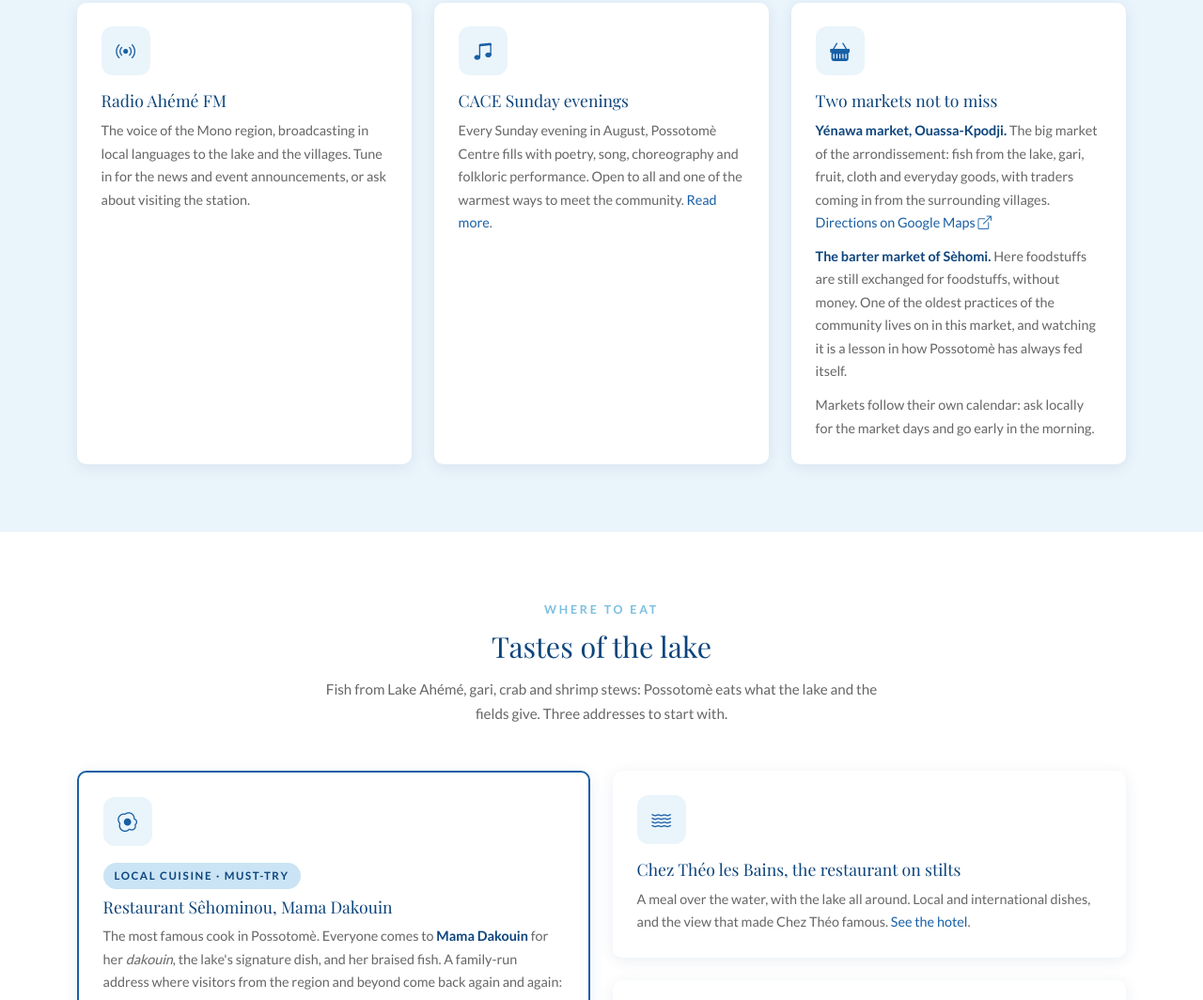
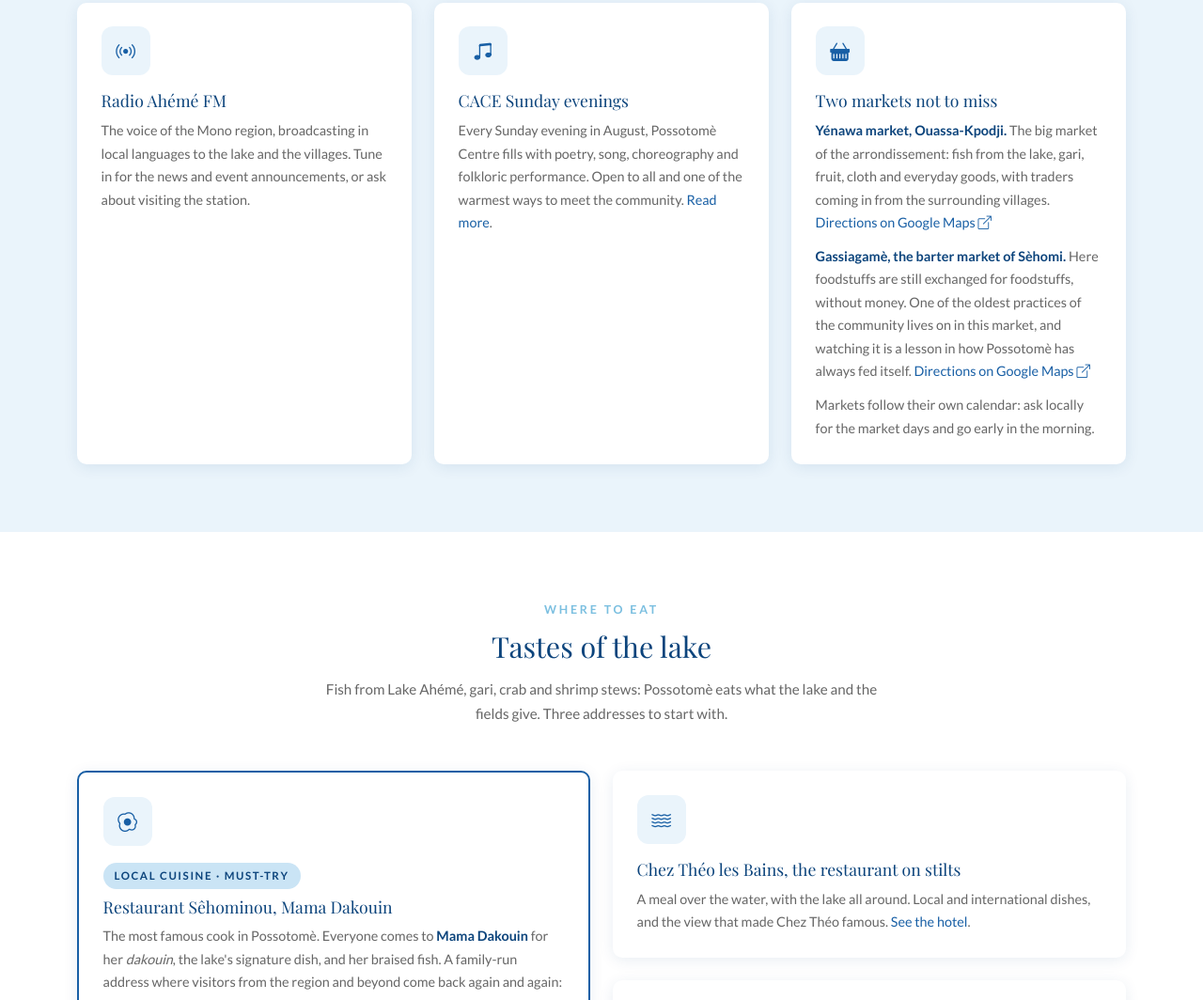
Before and after one commit to doke-star/visitpossotome.com, a plain HTML site: page visit.html in a window 1280 px wide. Shown: the part 4543-5607 px from the top of the page at 94% size. Drawn offline with nearby package versions, Linux system fonts and the light colour scheme.

Commit message:
Visit page: name the Sèhomi barter market (Gassiagamè) and link its map
The barter market of Sèhomi is called Gassiagamè. Add the name and a
"Directions on Google Maps" link, matching the Yénawa market entry.

Co-Authored-By: Claude Fable 5.2 <noreply@anthropic.com>

```diff
--- a/visit.html
+++ b/visit.html
@@ -585,10 +585,14 @@
               </a>
             </p>
             <p>
-              <strong>The barter market of Sèhomi.</strong> Here foodstuffs are
-              still exchanged for foodstuffs, without money. One of the oldest
-              practices of the community lives on in this market, and watching
-              it is a lesson in how Possotomè has always fed itself.
+              <strong>Gassiagamè, the barter market of Sèhomi.</strong> Here
+              foodstuffs are still exchanged for foodstuffs, without money.
+              One of the oldest practices of the community lives on in this
+              market, and watching it is a lesson in how Possotomè has always
+              fed itself.
+              <a href="https://maps.app.goo.gl/k7mWeogfLaXRKhdf9" target="_blank" rel="noopener noreferrer">
+                Directions on Google Maps <i class="bi bi-box-arrow-up-right" aria-hidden="true"></i>
+              </a>
             </p>
             <p>
               Markets follow their own calendar: ask locally for the market
```
